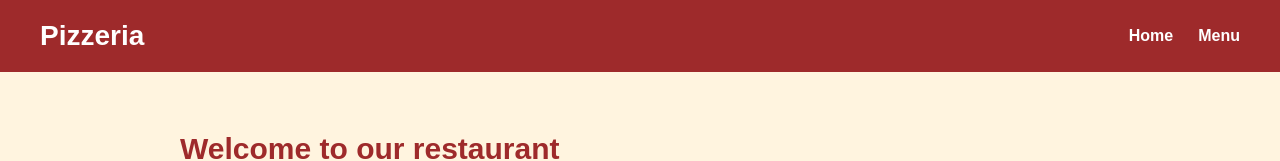
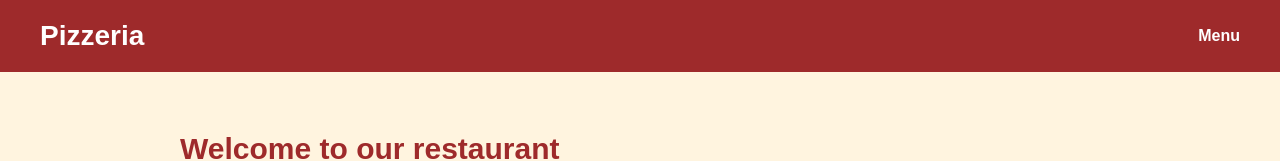
Before and after one commit to nikosilan/restaurant_project, a React app in the folder frontend/: page / in a window 1280 px wide. Shown: the top 161 px of the page. Built offline with nearby package versions, Linux system fonts and the light colour scheme; the HTML template or start-up script is replaced by a standard one.

Commit message:
Hide current page navigation link

```diff
--- a/frontend/src/components/Navbar.jsx
+++ b/frontend/src/components/Navbar.jsx
@@ -1,13 +1,15 @@
-import { Link } from "react-router-dom";
+import { Link, useLocation } from "react-router-dom";
 
 function Navbar() {
+  const { pathname } = useLocation();
+
   return (
     <nav>
       <h1>Pizzeria</h1>
 
       <div className="nav-links">
-        <Link to="/">Home</Link>
-        <Link to="/menu">Menu</Link>
+        {pathname !== "/" && <Link to="/">Home</Link>}
+        {pathname !== "/menu" && <Link to="/menu">Menu</Link>}
       </div>
     </nav>
   );
```
